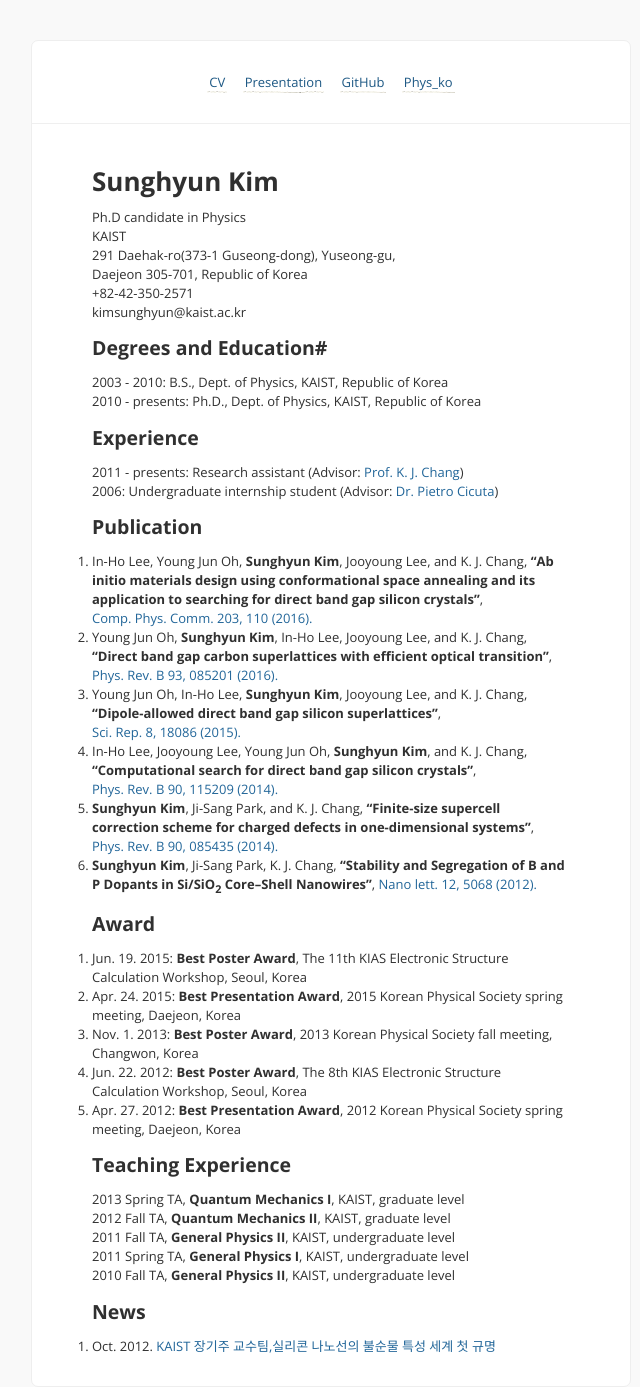
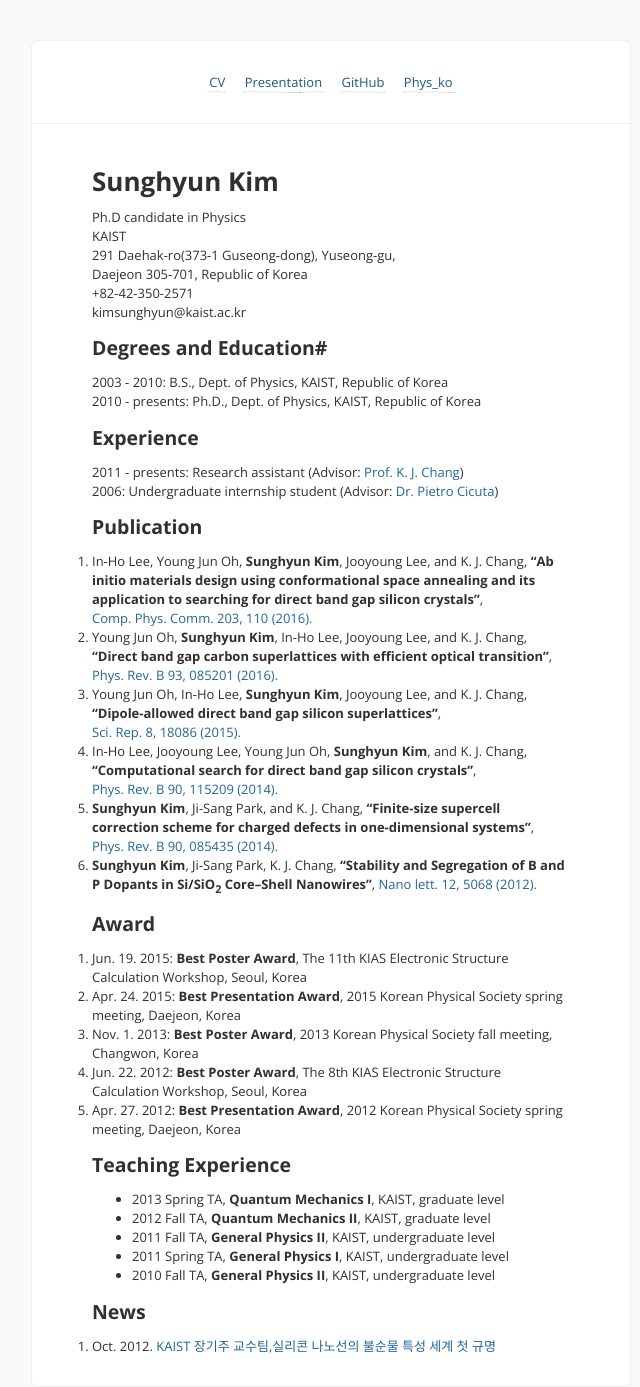
Before and after one commit to abInitioSKim/abinitioskim.github.com, a Jekyll site: the page built from index.html, in a window 1280 px wide. Shown: the whole page, without its empty margins (309-949 px from the left). Built offline with Jekyll 4.4.1, drawn with Linux system fonts in a browser that asks for light colours; comment, search, counter and statistics services are not loaded.

```diff
--- a/_config.yml
+++ b/_config.yml
@@ -16,7 +16,7 @@ links:
     external:     true
   - name:         Phys_ko
     url:          /phys_ko
-highlighter:      pygments
+highlighter:      rouge
 permalink:        pretty
 markdown:         redcarpet
 redcarpet:
--- a/_includes/cv.md
+++ b/_includes/cv.md
@@ -36,11 +36,11 @@ kimsunghyun@kaist.ac.kr
 
 ## Teaching Experience
 
- 2013 Spring TA, **Quantum Mechanics I**, KAIST, graduate level
- 2012 Fall TA, **Quantum Mechanics II**, KAIST, graduate level
- 2011 Fall TA, **General Physics II**, KAIST, undergraduate level
- 2011 Spring TA, **General Physics I**, KAIST, undergraduate level
- 2010 Fall TA, **General Physics II**, KAIST, undergraduate level
+- 2013 Spring TA, **Quantum Mechanics I**, KAIST, graduate level
+- 2012 Fall TA, **Quantum Mechanics II**, KAIST, graduate level
+- 2011 Fall TA, **General Physics II**, KAIST, undergraduate level
+- 2011 Spring TA, **General Physics I**, KAIST, undergraduate level
+- 2010 Fall TA, **General Physics II**, KAIST, undergraduate level
 
 ## News
 1. Oct. 2012. [KAIST 장기주 교수팀,실리콘 나노선의 불순물 특성 세계 첫 규명](http://news1.kr/articles/?861311)
```
Also changed, not shown: presentation.md (+3 -1 lines).
